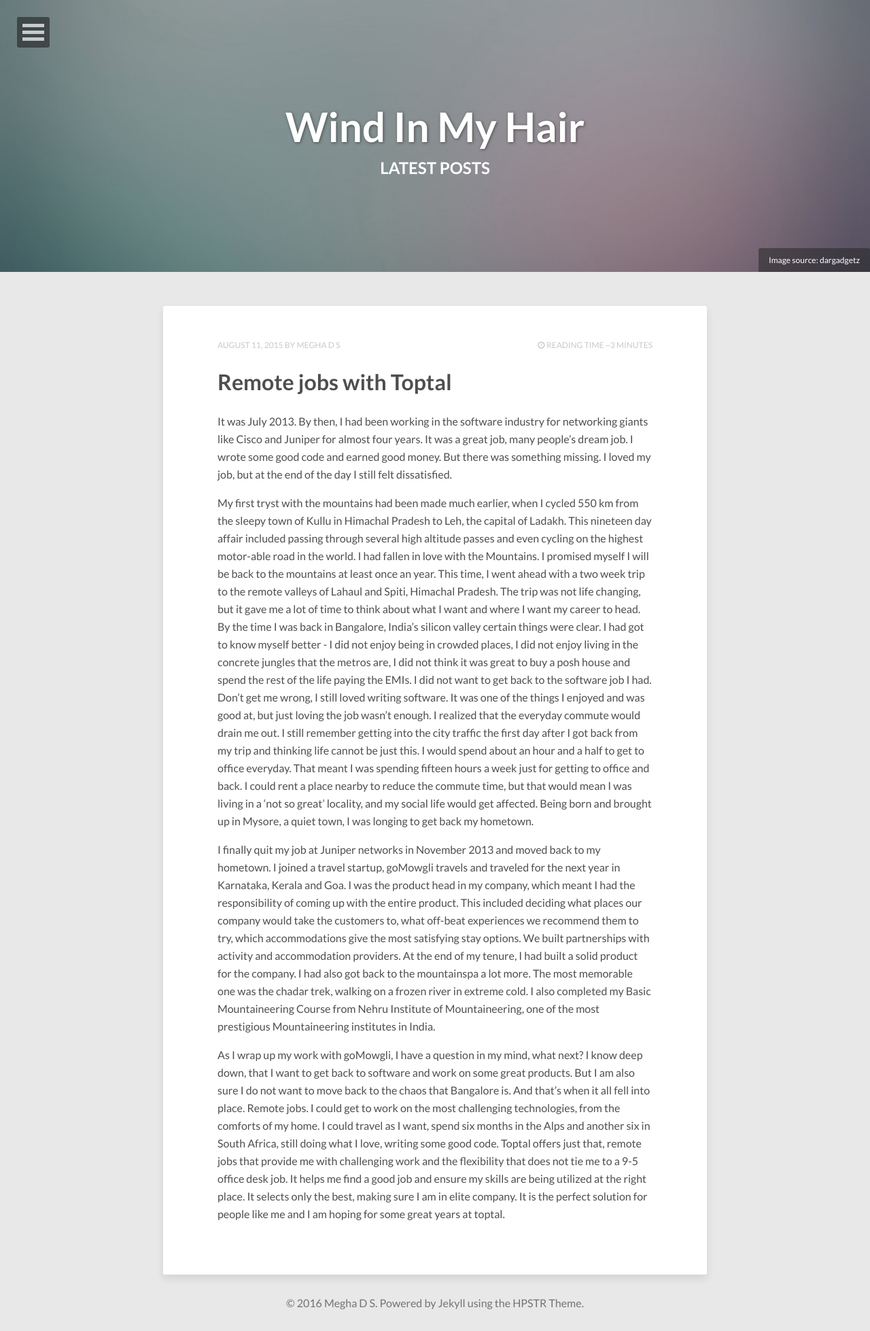
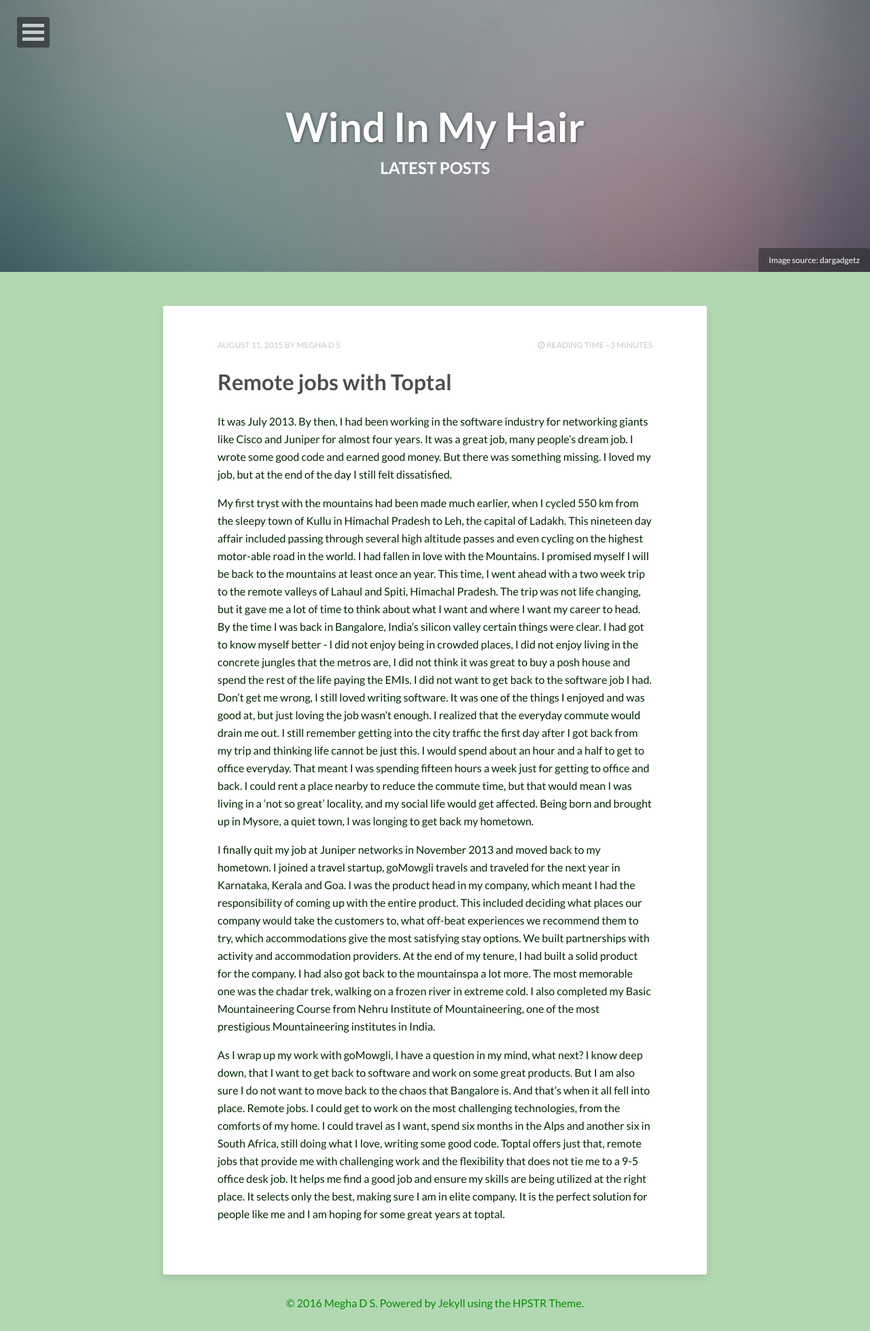
Before and after one commit to dsmegha/dsmegha.github.io, a Jekyll site: the page built from index.html, in a window 1280 px wide. Shown: the whole page at 68% size. Built offline with Jekyll 4.4.1, drawn with Linux system fonts in a browser that asks for light colours; nearby versions of some CDN libraries; the list of posts is cut into pages by our own code.

Commit message:
Colour changes and Update ReadMe

```diff
--- a/_config.yml
+++ b/_config.yml
@@ -10,7 +10,7 @@ url:
 owner:
   name:           Megha D S
   avatar:         Megha_bp.jpg
-  bio:            "I bike, I trek, I travel, I code."
+  bio:            "I code. I play. I trek. I travel."
   email:          dsmegha@gmail.com
   # Social networking links used in footer. Update and remove as you like.
   twitter:        dsmegha
--- a/_sass/_variables.scss
+++ b/_sass/_variables.scss
@@ -27,8 +27,8 @@ body {
 // Colors
 // --------------------------------------------------
 $base-color				   : rgba(#222,0.8);
-$body-color      		 : #e8e8e8;
-$text-color      		 : rgba(#222,0.8);
+$body-color      		 : #b2d8b2;
+$text-color      		 : #002600;
 $comp-color 	 		   : complement(#222);
 $border-color    		 : lighten($base-color,60);
 $white           		 : #fff;
```
Also changed, not shown: README.md, 9 other files.
